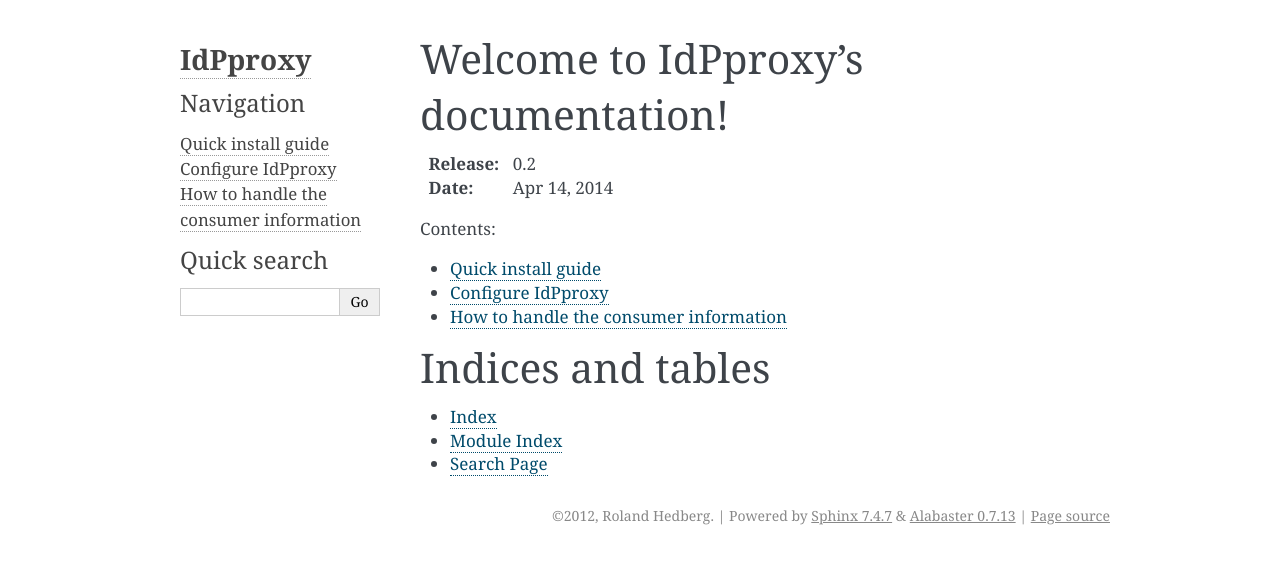
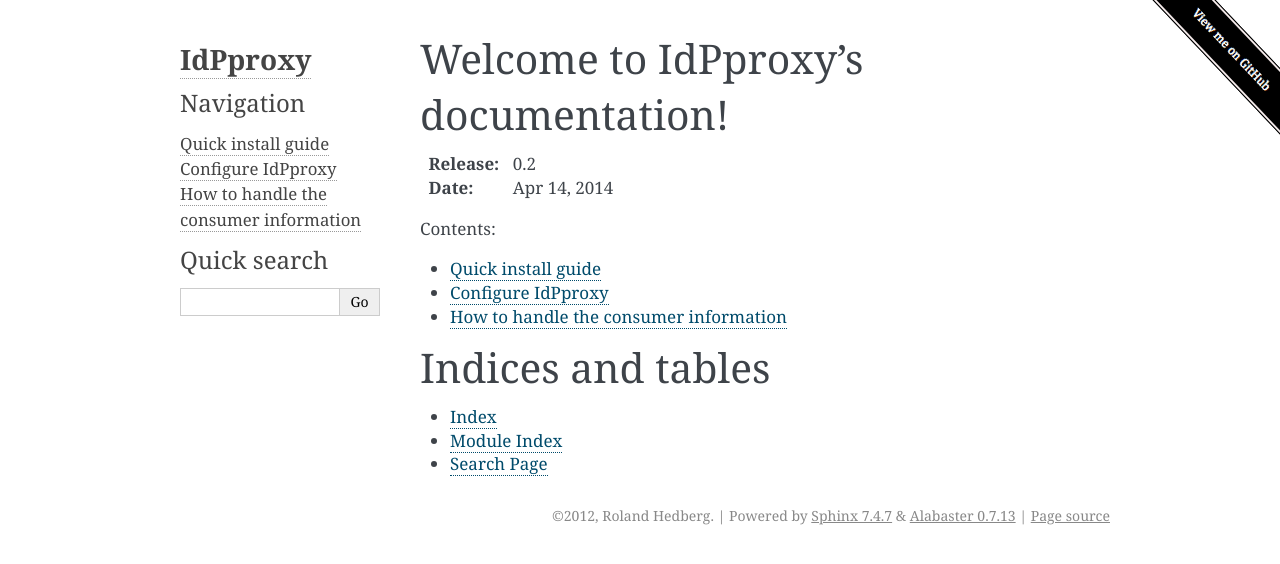
Before and after one commit to rohe/IdPproxy, a Sphinx documentation site: the page built from doc/index.rst, in a window 1280 px wide. Shown: the top 564 px of the page. Built offline with Sphinx 7.4.7, drawn with Linux system fonts in a browser that asks for light colours; pages that are not in the unit, such as notebooks, are missing from menus.

Commit message:
Added "view me on Github"

```diff
--- a/doc/index.rst
+++ b/doc/index.rst
@@ -25,3 +25,9 @@
 * :ref:`genindex`
 * :ref:`modindex`
 * :ref:`search`
+
+.. raw:: html
+
+    <a href="https://github.com/rohe/IdPproxy" class="github" target="_blank">
+        <img style="position: absolute; top: 0; right: 0; border: 0;" src="_static/ViewmeonGitHub.png" alt="View me on GitHub"  class="github"/>
+    </a>
```
Also changed, not shown: doc/_static/ViewmeonGitHub.png (added).
